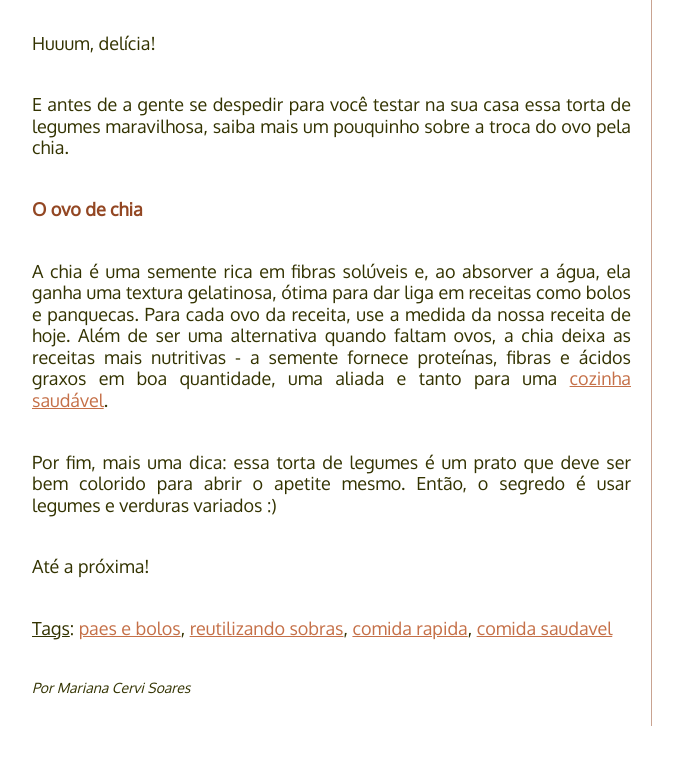
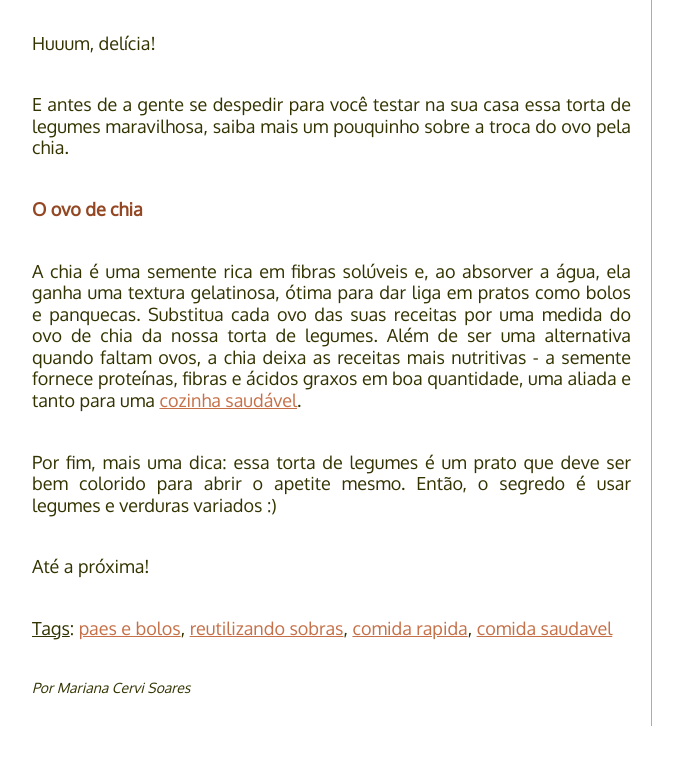
Before and after one commit to PaneladePau/paneladepau-jekyll-blog, a Jekyll site: the page built from _posts/2016-10-18-torta-de-legumes.md, in a window 1280 px wide and 900 px high, scrolled down 1758 px. Shown: the top 765 px of the window, without its empty margins (138-821 px from the left). Built offline with Jekyll 4.4.1, drawn with Linux system fonts in a browser that asks for light colours; nearby versions of some CDN libraries; some web fonts are replaced.

Commit message:
“update”

```diff
--- a/_posts/2016-10-18-torta-de-legumes.md
+++ b/_posts/2016-10-18-torta-de-legumes.md
@@ -49,7 +49,7 @@
 
 **O ovo de chia**
 
-A chia é uma semente rica em fibras solúveis e, ao absorver a água, ela ganha uma textura gelatinosa, ótima para dar liga em receitas como bolos e panquecas. Para cada ovo da receita, use a medida da nossa receita de hoje.
+A chia é uma semente rica em fibras solúveis e, ao absorver a água, ela ganha uma textura gelatinosa, ótima para dar liga em pratos como bolos e panquecas. Substitua cada ovo das suas receitas por uma medida do ovo de chia da nossa torta de legumes.
 Além de ser uma alternativa quando faltam ovos, a chia deixa as receitas mais nutritivas - a semente fornece proteínas, fibras e ácidos graxos em boa quantidade, uma aliada e tanto para uma [cozinha saudável](http://paneladepau.com.br/tags/cozinha-saudavel/).
 
 Por fim, mais uma dica: essa torta de legumes é um prato que deve ser bem colorido para abrir o apetite mesmo. Então, o segredo é usar legumes e verduras variados :)
```
